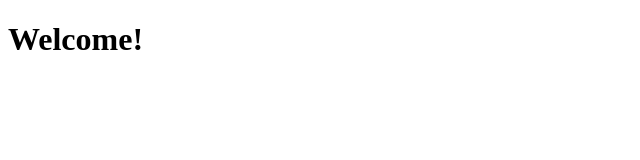
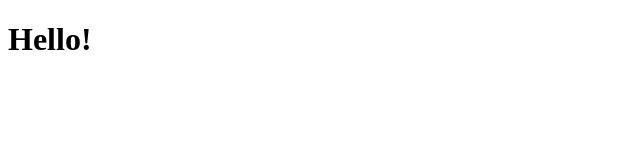
Before and after one commit to Remitter/start-form, a website: page src/index.html in a window 1280 px wide. Shown: the whole page, without its empty margins (0-640 px from the left). Drawn offline with Linux system fonts and the light colour scheme; files that its build step writes are made by us from their sources; files whose address does not match are found by name.

Commit message:
Changed welcome to hello

```diff
--- a/src/index.html
+++ b/src/index.html
@@ -12,7 +12,7 @@
 </head>
 
 <body>
-    <h1>Welcome!</h1>
+    <h1>Hello!</h1>
     <script src="js/scripts.js"></script>
 </body>
 </html>
```
